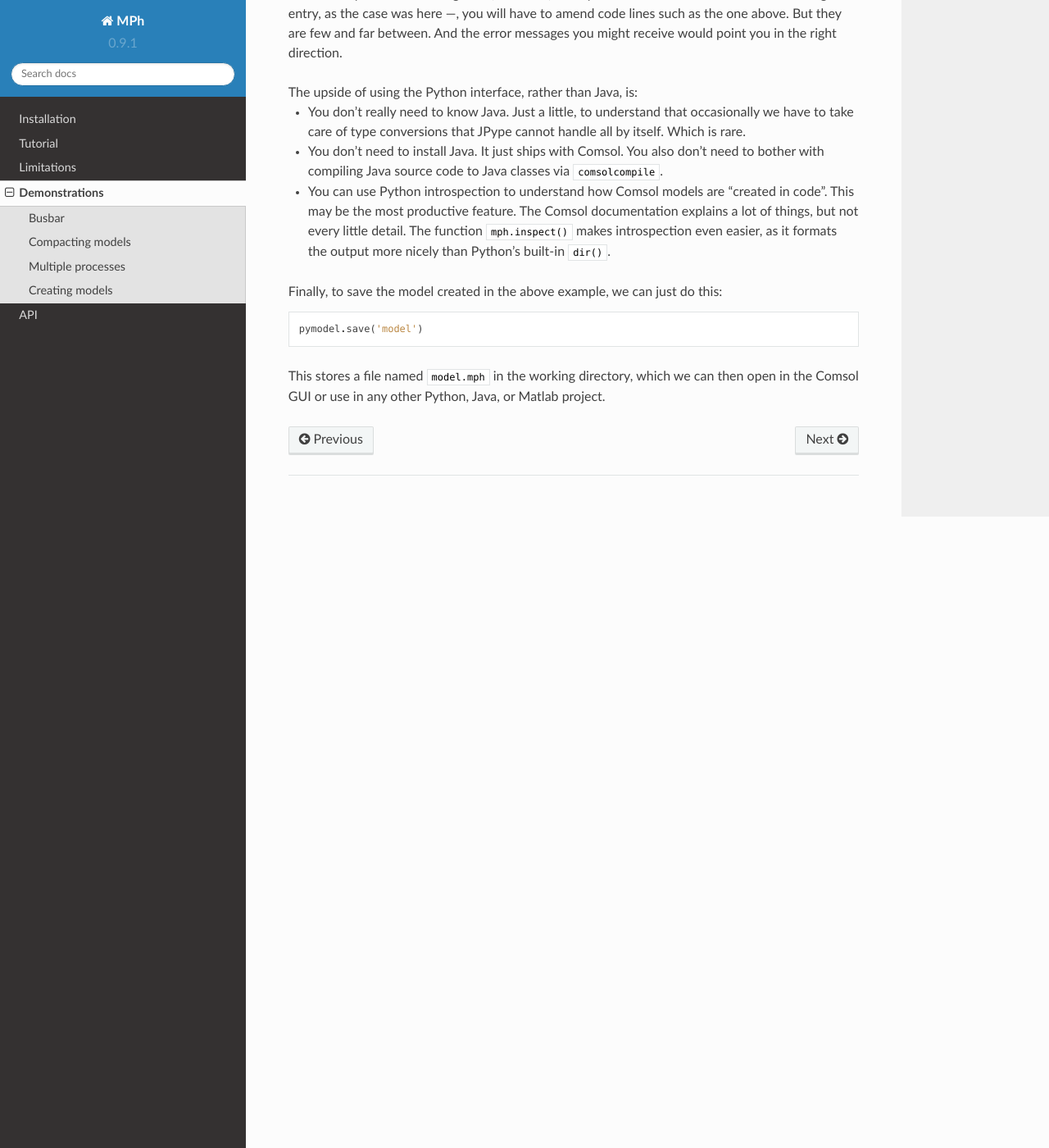
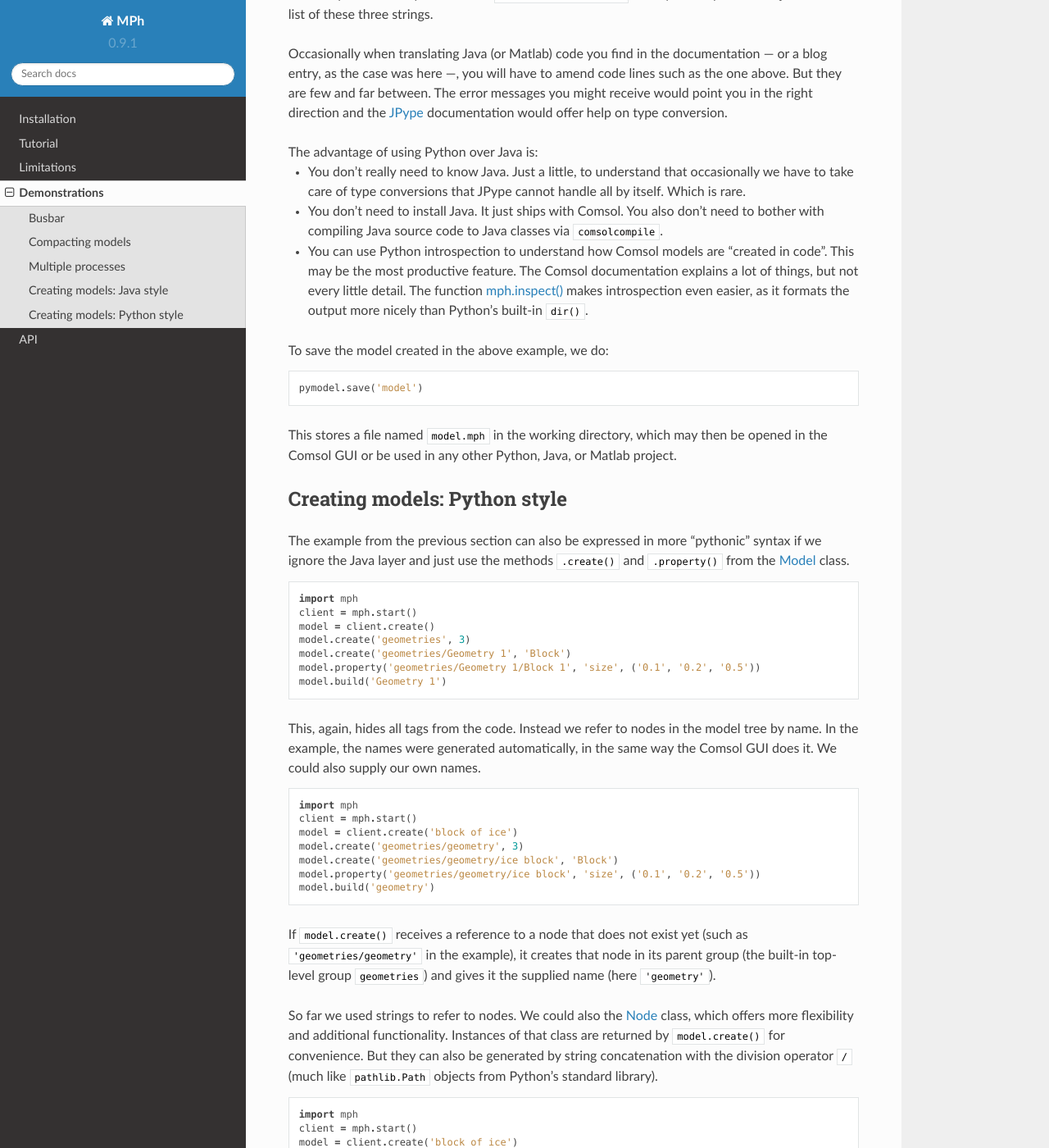
Before and after one commit to MPh-py/MPh, a Sphinx documentation site: the page built from docs/demonstrations.md, in a window 1280 px wide and 1400 px high, scrolled down 5314 px. Shown: the whole window at 82% size. Built offline with Sphinx 7.4.7 and the Read the Docs theme 2.0.0, drawn with Linux system fonts in a browser that asks for light colours; some of the changed text lies outside the part shown.

Commit message:
Documented feature creation via Model and Node API.

````diff
--- a/docs/demonstrations.md
+++ b/docs/demonstrations.md
@@ -204,16 +204,22 @@
 [subpr]: https://docs.python.org/3/library/subprocess.html
 
 
-### Creating models
+### Creating models: Java style
 
-While it is not the primary focus of MPh to create model features
-and change settings, it is however possible — thanks to [JPype][jpype],
-the Python-to-Java bridge that underpins MPh. All credit to the
-JPype developers for making this possible.
+The primary focus of MPh is to automate the simulation workflow, like
+running parameter sweeps or optimization routines with customized,
+Python-powered post-processing. Creating and altering models is
+possible (see next section), but has some limitations.
 
-Let's take this Comsol blog entry as an example: [Automate Your
-Modeling Tasks with the Comsol API for use with Java][blog]. It starts
-with the following Java code example:
+However, any and functionality offered by the [Comsol Java API][japi]
+is accessible via the "pythonized" Java layer provided by JPype, which
+is exposed as the `.java` attribute of `Client` instances (mapping to
+Comsol's `ModelUtil`) as well as `Model` instances (mapping to Comsol's
+`model`).
+
+Let's take this Comsol blog post as an example: ["Automate Your Modeling
+Tasks with the Comsol API for use with Java"][blog]. It starts with the
+following Java code example:
 ```java
 import com.comsol.model.*;
 import com.comsol.model.util.*;
@@ -239,14 +245,12 @@
 What it does is, it creates a model, which contains a 3d geometry
 component that is just a block 0.1 by 0.2 by 0.5 meters in size.
 
-In Python, we would achieve the same with the code that follows. It
-uses the `.java` attribute of the Python wrapper to access the model's
-Java API directly.
+In Python, we would achieve the same like so:
 ```python
 import mph
 
 client = mph.start()
-pymodel = client.create('model')
+pymodel = client.create('Model')
 model = pymodel.java
 
 model.modelNode().create("comp1");
@@ -267,31 +271,115 @@
 Occasionally when translating Java (or Matlab) code you find in the
 documentation — or a blog entry, as the case was here —, you will have
 to amend code lines such as the one above. But they are few and far
-between. And the error messages you might receive would point you in
-the right direction.
+between. The error messages you might receive would point you in the
+right direction and the [JPype][jpype] documentation would offer help
+on type conversion.
 
-The upside of using the Python interface, rather than Java, is:
+The advantage of using Python over Java is:
 * You don't really need to know Java. Just a little, to understand that
-occasionally we have to take care of type conversions that JPype cannot
-handle all by itself. Which is rare.
+  occasionally we have to take care of type conversions that JPype
+  cannot handle all by itself. Which is rare.
 * You don't need to install Java. It just ships with Comsol. You also
-don't need to bother with compiling Java source code to Java classes
-via `comsolcompile`.
+  don't need to bother with compiling Java source code to Java classes
+  via `comsolcompile`.
 * You can use Python introspection to understand how Comsol models
-are "created in code". This may be the most productive feature. The
-Comsol documentation explains a lot of things, but not every little
-detail. The function `mph.inspect()` makes introspection even easier,
-as it formats the output more nicely than Python's built-in `dir()`.
+  are "created in code". This may be the most productive feature. The
+  Comsol documentation explains a lot of things, but not every little
+  detail. The function [`mph.inspect()`](api/mph.inspect) makes
+  introspection even easier, as it formats the output more nicely than
+  Python's built-in `dir()`.
 
-Finally, to save the model created in the above example, we can just
-do this:
+To save the model created in the above example, we do:
 ```python
 pymodel.save('model')
 ```
 
 This stores a file named `model.mph` in the working directory, which
-we can then open in the Comsol GUI or use in any other Python, Java,
-or Matlab project.
+may then be opened in the Comsol GUI or be used in any other Python,
+Java, or Matlab project.
 
+[japi]: https://comsol.com/documentation/COMSOL_ProgrammingReferenceManual.pdf
 [jpype]: https://github.com/jpype-project/jpype
 [blog]: https://www.comsol.com/blogs/automate-modeling-tasks-comsol-api-use-java
+
+
+### Creating models: Python style
+
+The example from the previous section can also be expressed in more
+"pythonic" syntax if we ignore the Java layer and just use the methods
+`.create()` and `.property()` from the [`Model`](api/mph.Model) class.
+```python
+import mph
+client = mph.start()
+model = client.create()
+model.create('geometries', 3)
+model.create('geometries/Geometry 1', 'Block')
+model.property('geometries/Geometry 1/Block 1', 'size', ('0.1', '0.2', '0.5'))
+model.build('Geometry 1')
+```
+
+This, again, hides all tags from the code. Instead we refer to nodes in
+the model tree by name. In the example, the names were generated
+automatically, in the same way the Comsol GUI does it. We could also
+supply our own names.
+```python
+import mph
+client = mph.start()
+model = client.create('block of ice')
+model.create('geometries/geometry', 3)
+model.create('geometries/geometry/ice block', 'Block')
+model.property('geometries/geometry/ice block', 'size', ('0.1', '0.2', '0.5'))
+model.build('geometry')
+```
+
+If `model.create()` receives a reference to a node that does not exist
+yet (such as `'geometries/geometry'` in the example), it creates that
+node in its parent group (the built-in top-level group `geometries`)
+and gives it the supplied name  (here `'geometry'`).
+
+So far we used strings to refer to nodes. We could also the
+[`Node`](api/mph.Node) class, which offers more flexibility and additional
+functionality. Instances of that class are returned by `model.create()`
+for convenience. But they can also be generated by string
+concatenation with the division operator `/` (much like `pathlib.Path`
+objects from Python's standard library).
+```python
+import mph
+client = mph.start()
+model = client.create('block of ice')
+geometries = model/'geometries'
+geometry = geometries.create(3, name='geometry')
+block = geometry.create('Block', name='ice block')
+block.property('size', ('0.1', '0.2', '0.5'))
+model.build(geometry)
+```
+
+All three code examples produce the following model tree:
+```python
+>>> mph.tree(model)
+/
+├─ functions
+├─ components
+│  └─ Component 1
+├─ geometries
+│  └─ geometry
+│     ├─ ice block
+│     └─ Form Union
+├─ views
+│  └─ View 1
+├─ selections
+├─ variables
+├─ physics
+├─ multiphysics
+├─ materials
+├─ meshes
+├─ studies
+├─ solutions
+├─ plots
+├─ datasets
+└─ exports
+```
+
+The one component and default view were created by Comsol automatically.
+Most built-in top-level groups are still empty, waiting for nodes to be
+created.
````
Also changed, not shown: ReadMe.md (+3 -5 lines), docs/index.md (+3 -5 lines), docs/limitations.md (+16 -31 lines), docs/tutorial.md (+10 -10 lines), 1 other file.
